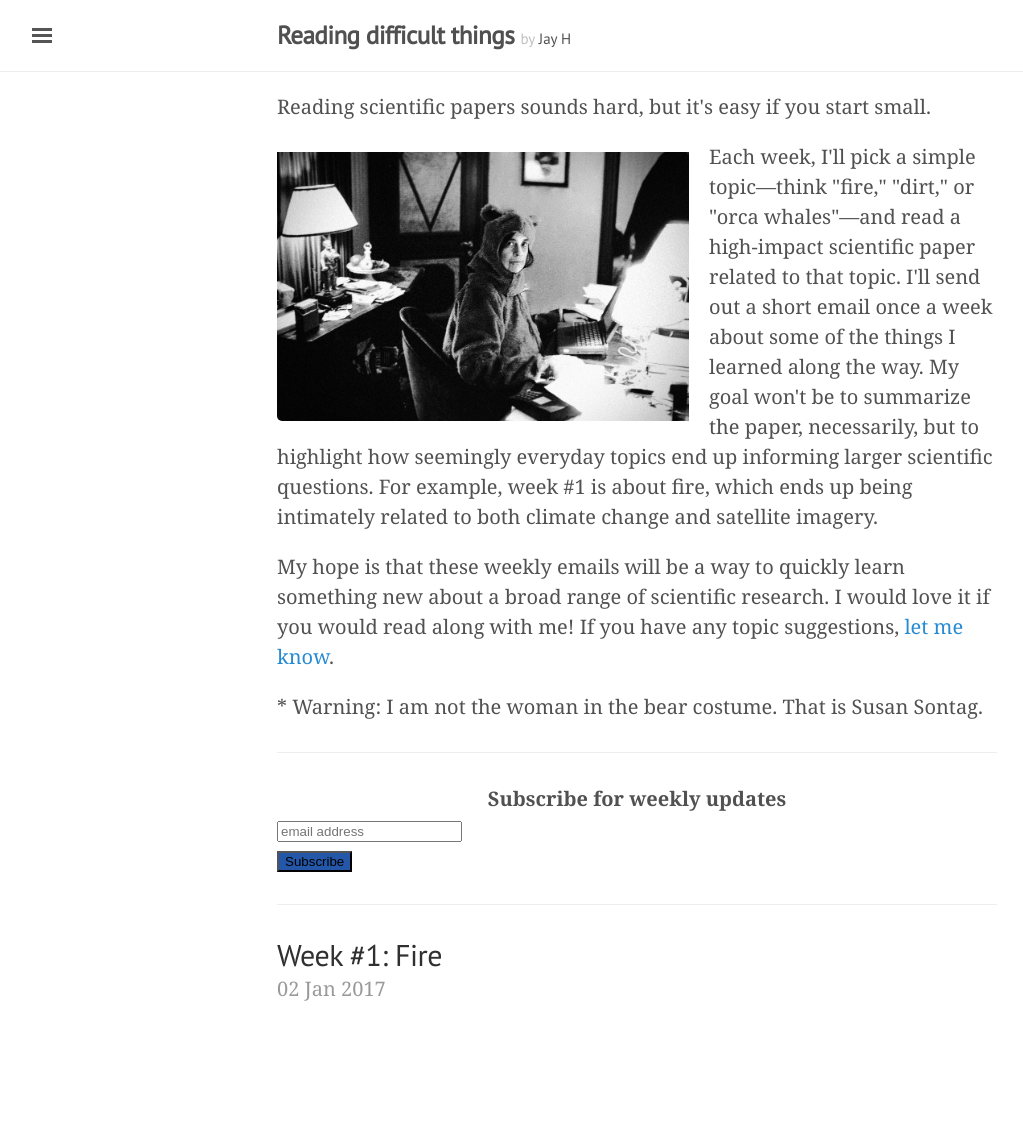
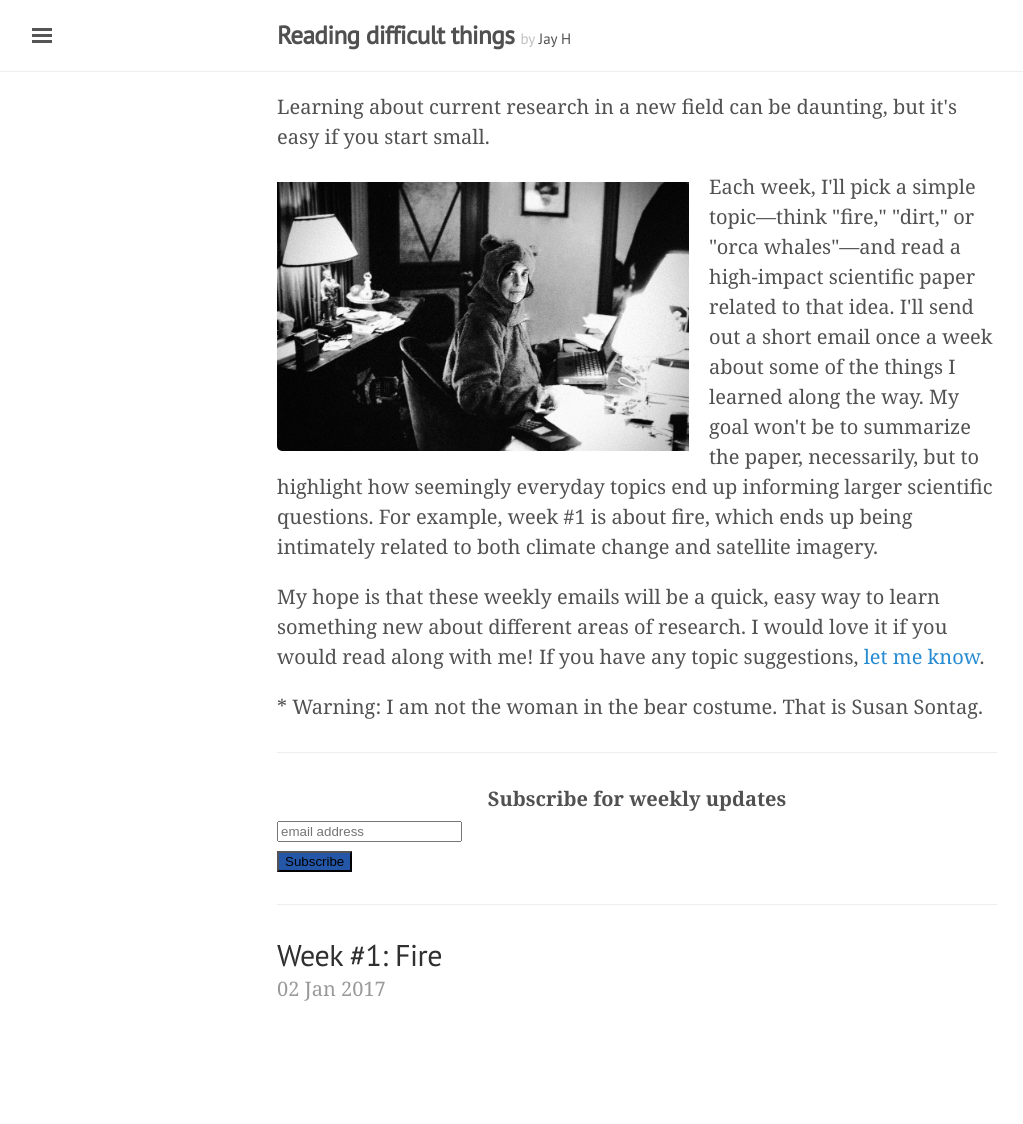
Before and after one commit to mobeets/paper-trails, a Jekyll site: the page built from index.html, in a window 1280 px wide. Shown: the whole page, without its empty margins (3-1026 px from the left). Built offline with Jekyll 4.4.1, drawn with Linux system fonts in a browser that asks for light colours; some web fonts are replaced; the list of posts is cut into pages by our own code; comment, search, counter and statistics services are not loaded.

Commit message:
new intro

```diff
--- a/index.html
+++ b/index.html
@@ -3,17 +3,19 @@ layout: default
 title: Home
 ---
 
-<p>Reading scientific papers sounds hard, but it's easy if you start small.</p>
-<!-- <p>Learning about scientific research can be intimidating, but it's easy if you start small.</p> -->
+<!-- <p>Reading scientific papers sounds hard, but it's easy if you start small.</p> -->
+<p>Learning about current research in a new field can be daunting, but it's easy if you start small.</p>
 
 <img src="{{ site.baseurl }}/public/images/sontag.jpg" alt="Susan Sontag in a bear costume" style="float: left; padding: 10px 20px 0px 0px; width: 60%; min-width: 310px;">
 
-<p>Each week, I'll pick a simple topic&mdash;think "fire," "dirt," or "orca whales"&mdash;and read a high-impact scientific paper related to that topic. I'll send out a short email once a week about some of the things I learned along the way. My goal won't be to summarize the paper, necessarily, but to highlight how seemingly everyday topics end up informing larger scientific questions. For example, week #1 is about fire, which ends up being intimately related to both climate change and satellite imagery.</p><p>My hope is that these weekly emails will be a way to quickly learn something new about a broad range of scientific research. I would love it if you would read along with me! If you have any topic suggestions, <a href="https://twitter.com/jehosafet">let me know</a>.</p>
+<p>Each week, I'll pick a simple topic&mdash;think "fire," "dirt," or "orca whales"&mdash;and read a high-impact scientific paper related to that idea. I'll send out a short email once a week about some of the things I learned along the way. My goal won't be to summarize the paper, necessarily, but to highlight how seemingly everyday topics end up informing larger scientific questions. For example, week #1 is about fire, which ends up being intimately related to both climate change and satellite imagery.</p><p>My hope is that these weekly emails will be a quick, easy way to learn something new about different areas of research. I would love it if you would read along with me! If you have any topic suggestions, <a href="https://twitter.com/jehosafet">let me know</a>.</p>
 
 <p>* Warning: I am not the woman in the bear costume. That is Susan Sontag.</p>
 
 <hr>
 <b><center>Subscribe for weekly updates</center></b>
+<!-- Link to subscribe page: -->
+<!-- https://github.us17.list-manage.com/subscribe?u=75b484ef590b02d6a388f41aa&id=2f829a07a5 -->
 
 <!-- Begin MailChimp Signup Form -->
 <link href="//cdn-images.mailchimp.com/embedcode/horizontal-slim-10_7.css" rel="stylesheet" type="text/css">
```
